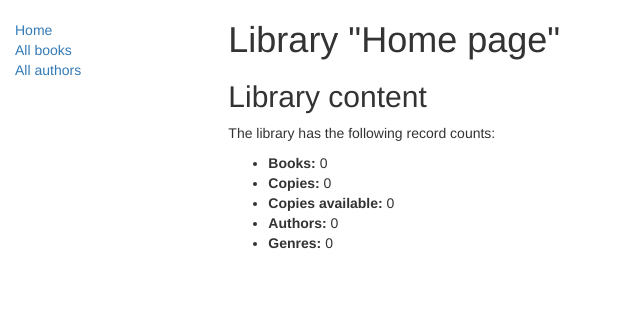
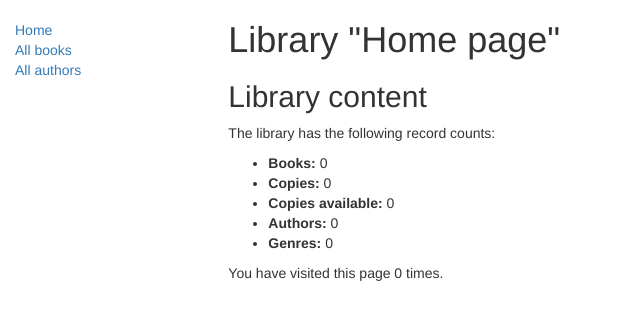
Before and after one commit to Andrey5597/Library, a Django app: page /library/ in a window 1280 px wide. Shown: the top 320 px of the page, without its empty margins (0-640 px from the left). Run offline with Django 3.2, Linux system fonts and the light colour scheme; data that the repository does not hold is empty; some libraries are stand-ins or nearby versions.

Commit message:
added counter of home page visits.

```diff
--- a/library/templates/home.html
+++ b/library/templates/home.html
@@ -14,4 +14,6 @@
     <li><strong>Genres:</strong> {{num_genres}}</li>
   </ul>
 
+<p>You have visited this page {{ num_visits }}{% if num_visits == 1 %} time{% else %} times{% endif %}.</p>
+
 {% endblock %}
--- a/library/templates/library/book_info.html
+++ b/library/templates/library/book_info.html
@@ -10,4 +10,6 @@
   <p><strong>Pages:</strong> {{ BookDescription.number_of_pages }}</p>
   <p><strong>Summary:</strong> {{ BookDescription.book_summary.book_summary }}</p>
 
+  <p><strong>Copy:</strong> {{ BookInstance }}</p>
+
 {% endblock %}
--- a/library/views.py
+++ b/library/views.py
@@ -4,6 +4,9 @@ from django.views import generic
 
 
 def home(request):
+    num_visits = request.session.get('num_visits', 0)
+    request.session['num_visits'] = num_visits + 1
+
     """select count (book_title) from library_book;"""
     num_books = Book.objects.all().count()
 
@@ -25,6 +28,7 @@ def home(request):
         'num_instances_available': num_instances_available,
         'num_authors': num_authors,
         'num_genres': num_genres,
+        'num_visits': num_visits,
     }
 
     return render(request, 'home.html', context=context)
```
